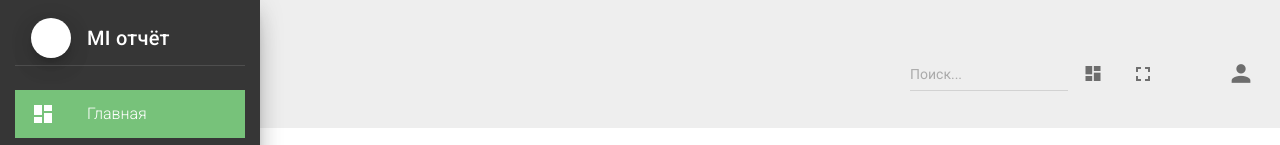
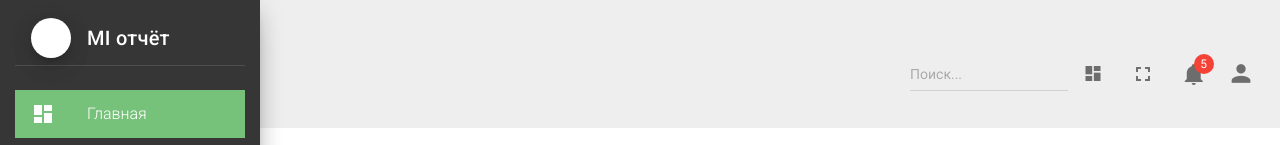
Before and after one commit to sekretk/MiR, a Vue app in the folder client/mirclient/: page / in a window 1280 px wide. Shown: the top 145 px of the page. Built offline with nearby package versions, Linux system fonts and the light colour scheme; sample sign-in values are in the browser's storage.

Commit message:
meta info

```diff
--- a/client/mirclient/package.json
+++ b/client/mirclient/package.json
@@ -14,6 +14,7 @@
     "axios": "^0.19.1",
     "core-js": "^3.4.3",
     "vue": "^2.6.10",
+    "vue-meta": "^2.3.2",
     "vue-router": "^3.1.3",
     "vuetify": "^2.1.0",
     "vuex": "^3.1.2"
--- a/client/mirclient/src/App.vue
+++ b/client/mirclient/src/App.vue
@@ -1,6 +1,6 @@
 <template>
   <v-app>
-     <core-login v-if="isLogin"/>
+    <core-login v-if="isLogin" />
     <template v-else>
       <core-filter />
 
@@ -14,15 +14,18 @@
 </template>
 
 <script>
-import { mapMutations } from "vuex";
-
 export default {
-  methods: {
-    ...mapMutations("auth", ["toggleAuth"])
+  metaInfo: {
+    title: "Главная",
+    titleTemplate: "MI отчёт - %s",
+    htmlAttrs: {
+      lang: "ru",
+      amp: true
+    }
   },
-   computed: {
-    isLogin: function () {
-      return this.$route.name == 'login'
+  computed: {
+    isLogin: function() {
+      return this.$route.name == "login";
     }
   }
 };
@@ -35,5 +38,4 @@ export default {
 .v-datatable thead th.column.sortable i {
   vertical-align: unset;
 }
-
 </style>
--- a/client/mirclient/src/components/core/Toolbar.vue
+++ b/client/mirclient/src/components/core/Toolbar.vue
@@ -19,15 +19,13 @@
         <v-btn v-ripple light icon @click="handleFullScreen()">
           <v-icon color="rgba(0, 0, 0, 0.54)">mdi-fullscreen</v-icon>
         </v-btn>
-        <v-menu bottom left content-class="dropdown-menu" offset-y transition="slide-y-transition">
+        <v-menu bottom left content-class="dropdown-menu" offset-y transition="slide-y-transition" :nudge-bottom="14">
           <template v-slot:activator="{ on }">
-            <v-btn icon v-on="on">
-              <router-link v-ripple icon slot="activator" class="toolbar-items" to="/notifications">
-                <v-badge color="error" overlap>
-                  <template slot="badge">{{ notifications.length }}</template>
-                  <v-icon color="tertiary">mdi-bell</v-icon>
-                </v-badge>
-              </router-link>
+             <v-btn icon text slot="activator" v-on="on">
+              <v-badge color="red" overlap>
+                <span slot="badge">{{notifications.length}}</span>
+                <v-icon color="rgba(0, 0, 0, 0.54)" medium>mdi-bell</v-icon>
+              </v-badge>
             </v-btn>
           </template>
 
--- a/client/mirclient/src/router/index.js
+++ b/client/mirclient/src/router/index.js
@@ -1,9 +1,8 @@
 import Vue from 'vue'
 import Router from 'vue-router'
-
 import paths from './paths'
-
 import store from '@/store/'
+import Meta from 'vue-meta'
 
 function requireAuth (to, from, next) {
   if (!store.getters['auth/isAuthenticated']) {
@@ -45,4 +44,8 @@ const router = new Router({
   }
 })
 
+Vue.use(Meta, {
+  refreshOnceOnNavigation: true
+})
+
 export default router
--- a/client/mirclient/src/views/Card.vue
+++ b/client/mirclient/src/views/Card.vue
@@ -4,10 +4,11 @@
 
 <script>
 export default {
-
-}
+  metaInfo: {
+    title: "Заказ",
+  }
+};
 </script>
 
 <style>
-
 </style>
--- a/client/mirclient/src/views/Dashboard.vue
+++ b/client/mirclient/src/views/Dashboard.vue
@@ -6,11 +6,15 @@
 </template>
 
 <script>
-export default {};
+export default {
+  metaInfo: {
+    title: "Главная"
+  }
+};
 </script>
 
 <style>
-#dashboard{
+#dashboard {
   height: 900px;
 }
 </style>
--- a/client/mirclient/src/views/Operations.vue
+++ b/client/mirclient/src/views/Operations.vue
@@ -4,10 +4,11 @@
 
 <script>
 export default {
-
-}
+  metaInfo: {
+    title: "Операции"
+  }
+};
 </script>
 
 <style>
-
 </style>
--- a/client/mirclient/src/views/Store.vue
+++ b/client/mirclient/src/views/Store.vue
@@ -4,10 +4,11 @@
 
 <script>
 export default {
-
-}
+  metaInfo: {
+    title: "Склад"
+  }
+};
 </script>
 
 <style>
-
 </style>
```
Also changed, not shown: 1 other file (tests, documents, lock files or other folders).
